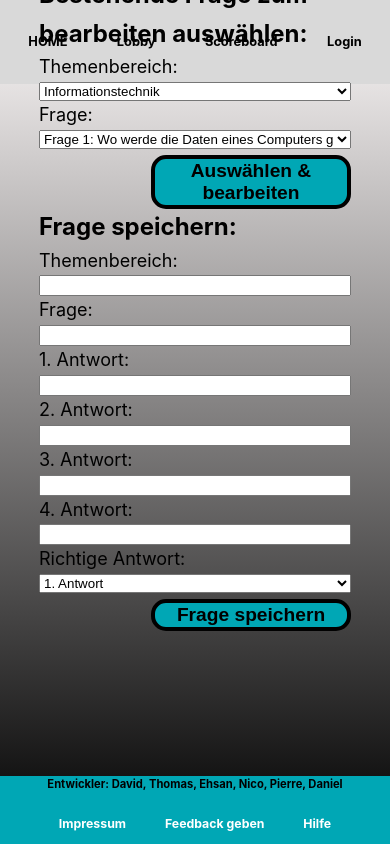
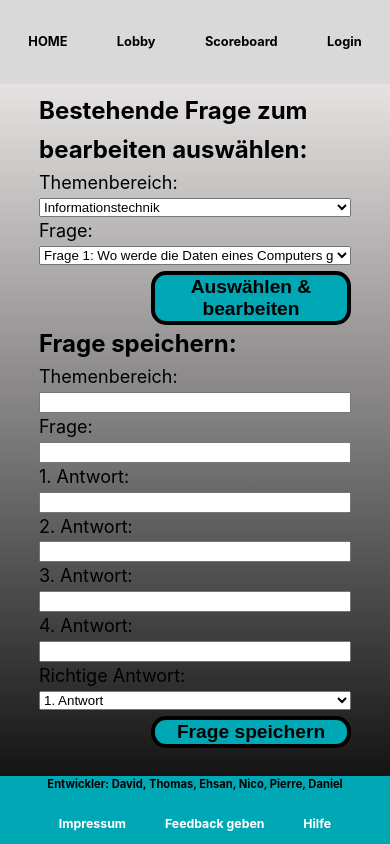
Before and after one commit to floatingbug/iu_quiz, a Vue app in the folder client-app/: page /fragenAntwortenEintragen in a window 390 px wide. Built offline with nearby package versions, Linux system fonts and the light colour scheme.

Commit message:
fragenantworteneintragenview.vue responsiv

```diff
--- a/client-app/src/views/FragenAntwortenEintragenView.vue
+++ b/client-app/src/views/FragenAntwortenEintragenView.vue
@@ -57,7 +57,7 @@
 
 <style scoped>
 .container {
-    height: 50vh;
+    height: auto;
     display:flex;
     justify-content: center;
     gap: 5%;
@@ -146,9 +146,15 @@ font-weight: 700;
         width: 80%;
         margin-right: 0%;
     }
+
+    .config-question button {
+        margin-bottom: 30%;
+    }
     .choose-question {
         width: 80%;
         margin-left: 0%;
     }
+
 }
+
 </style>
```
